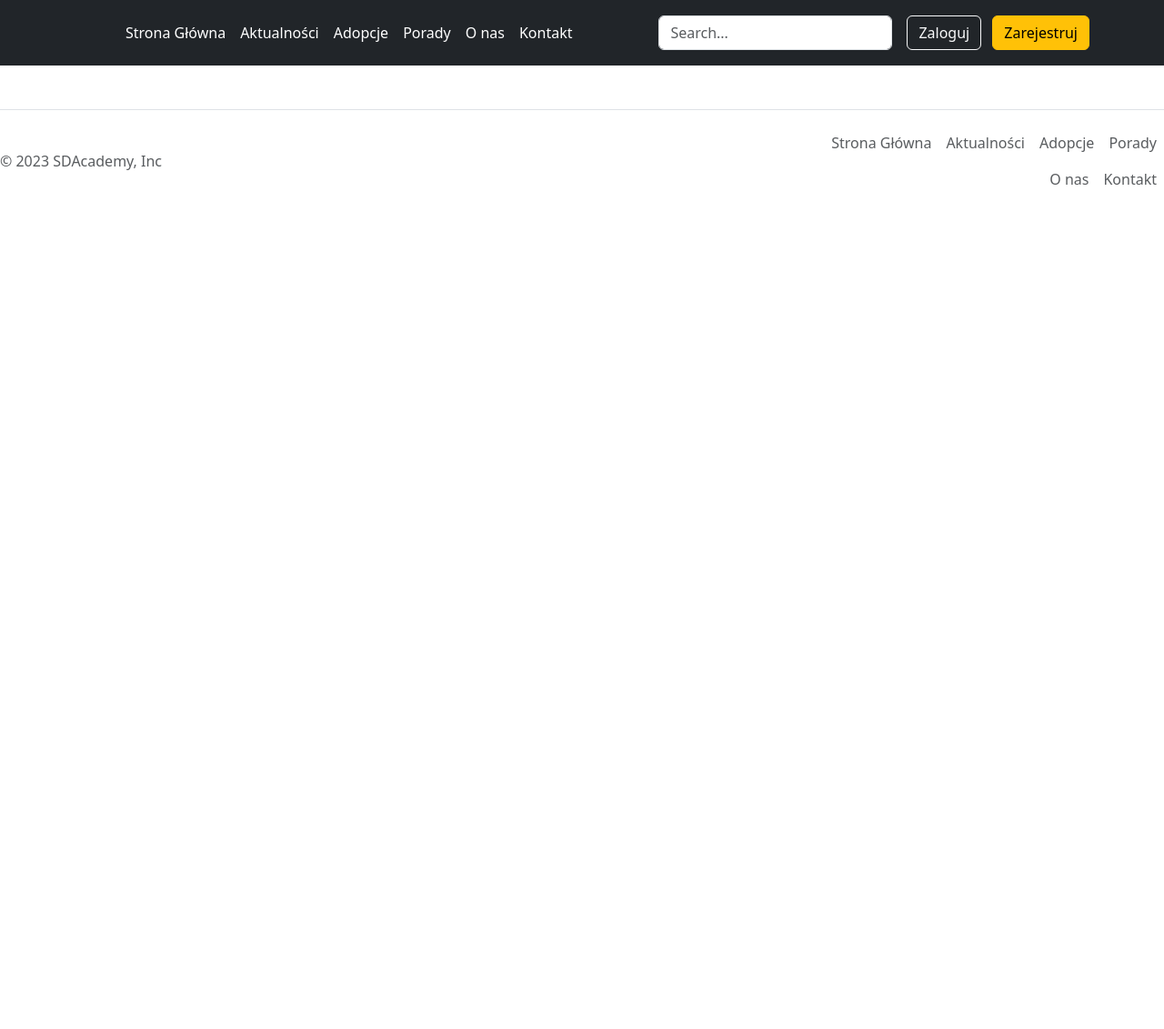
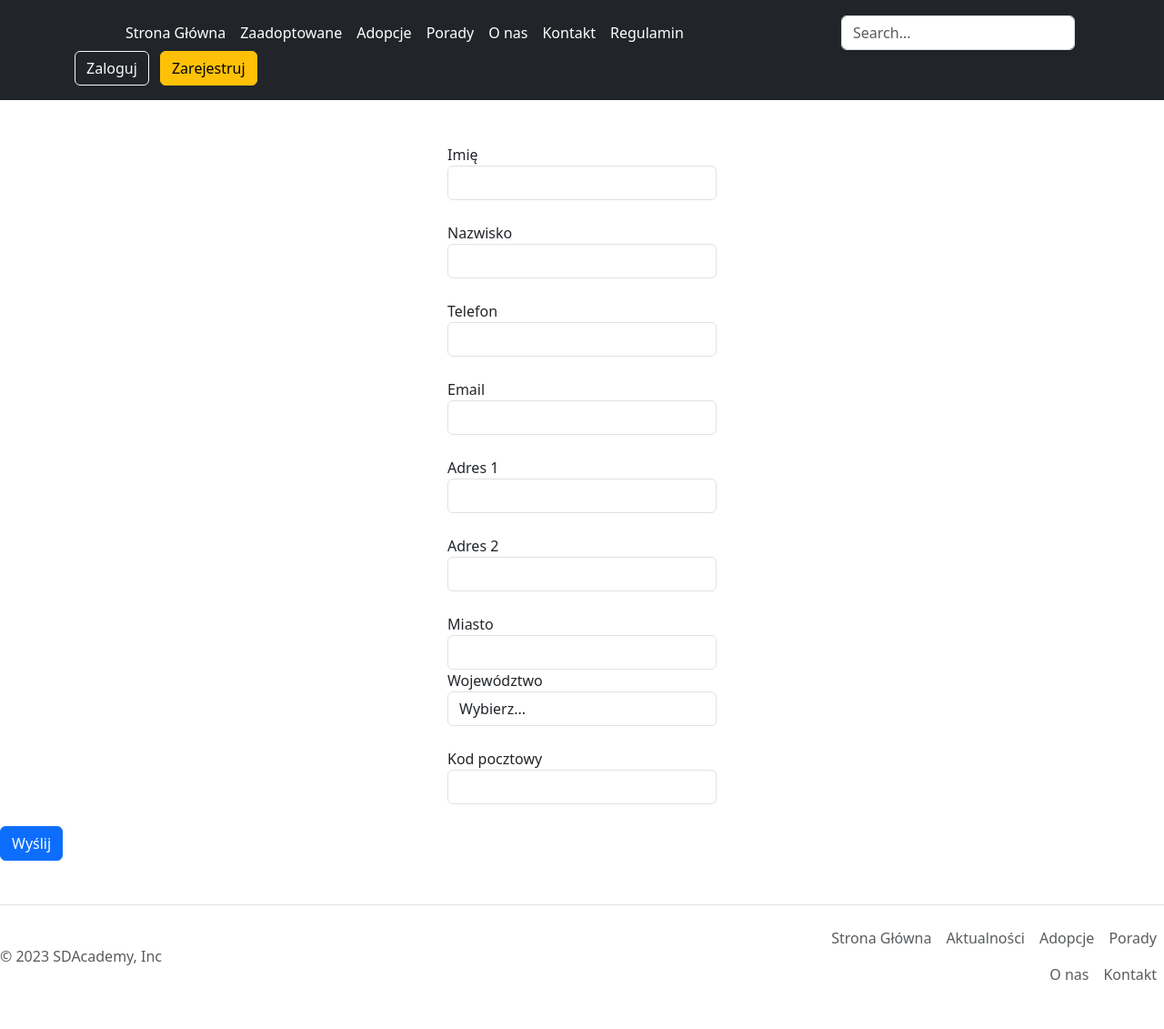
Before and after one commit to NataliaMarciniak/IT-Zwierzak, a Django app: page /adoption_form in a window 1280 px wide. Shown: the whole page at 91% size. Before the commit the page ends 203 px from the top, so only its background shows below. Run offline with Django 4.2, Linux system fonts and the light colour scheme.

Commit message:
Base template, adoption web plus single windows for announcements

```diff
--- /dev/null
+++ b/it_zwierzak/adoption_announcement/templates/adoption_announcement/adopted.html
@@ -0,0 +1,6 @@
+{% extends 'adoption_announcement/base.html' %}
+
+{% block content %}
+
+<p>to jest strona do wyświetlania zaadoptowanych zwierzaków</p>
+{% endblock content %}
--- a/it_zwierzak/adoption_announcement/templates/adoption_announcement/adoption_card.html
+++ b/it_zwierzak/adoption_announcement/templates/adoption_announcement/adoption_card.html
@@ -79,8 +79,7 @@
             </div>
             <div class="ml-5">
               <div class="col-lg-6 mb-2 mb-xl-0">
-<!--                  href wstawić link do formularza adopcyjnego-->
-                <a href="" class="btn btn-primary btn-block border-0 adoption-btn">
+                <a href="{% url 'adoption_form' %}" class="btn btn-primary btn-block border-0 adoption-btn">
                     <span class="align-middle">Adoptuj mnie</span>
                 </a>
               </div>
--- a/it_zwierzak/adoption_announcement/templates/adoption_announcement/adoption_form.html
+++ b/it_zwierzak/adoption_announcement/templates/adoption_announcement/adoption_form.html
@@ -1,26 +1,76 @@
 {% extends 'adoption_announcement/base.html' %}
 
-<li class="form-line jf-required" data-type="control_fullname" id="id_11">
-    <label class="form-label form-label-left form-label-auto" for="first_11">Imię i Nazwisko<span class="form-required">*</span></label>
-    <div id="cid_11" class="form-input jf-required">
-        <div data-wrapper-react="true">
-            <span class="form-sub-label-container" style="vertical-align:top" data-input-type="first">
-                <input type="text" id="first_11" name="q11_imieI[first]" class="form-textbox validate[required]" data-defaultvalue="" autocomplete="section-input_11 given-name" size="10" value="" data-component="first" aria-labelledby="label_11 sublabel_11_first" required="">
-                <label class="form-sub-label" for="first_11" id="sublabel_11_first" style="min-height:13px" aria-hidden="false"> Imię </label></span>
-            <span class="form-sub-label-container" style="vertical-align:top" data-input-type="last">
-                <input type="text" id="last_11" name="q11_imieI[last]" class="form-textbox validate[required]" data-defaultvalue="" autocomplete="section-input_11 family-name" size="15" value="" data-component="last" aria-labelledby="label_11 sublabel_11_last" required="">
-                <label class="form-sub-label" for="last_11" id="sublabel_11_last" style="min-height:13px" aria-hidden="false"> Nazwisko </label></span>
+{% block content %}
+
+</p>
+<form>
+<div class = "container col-md-3 justify-content-center">
+    <div class="form-row">
+        <div class="form-group mb-4">
+            <label for="name">Imię</label>
+            <input type="name" class="form-control" id="name">
+        </div>
+    <div class="form-group mb-4">
+            <label for="surname">Nazwisko</label>
+            <input type="surname" class="form-control" id="surname">
+    </div>
+    </div>
+    <div class="form-group mb-4">
+        <label for="phone">Telefon</label>
+        <input type="phone" class="form-control" id="phone" pattern="[0-9]{3}-[0-9]{3}-[0-9]{3}">
+    </div>
+    <div class="form-group mb-4">
+        <label for="email">Email</label>
+        <input type="email" class="form-control" id="email">
+    </div>
+    <div class="form-group mb-4">
+        <label for="address">Adres 1</label>
+        <input type="text" class="form-control" id="address">
+    </div>
+    <div class="form-group mb-4">
+        <label for="address2">Adres 2</label>
+        <input type="text" class="form-control" id="address2">
+    </div>
+    <div class="form-row mb-4">
+        <div class="form-group">
+            <label for="city">Miasto</label>
+            <input type="text" class="form-control" id="city">
+        </div>
+        <div class="form-group mb-4">
+            <label for="przykladoweWojewodztwo">Województwo</label>
+            <select id="przykladoweWojewodztwo" class="form-control">
+                <option selected>Wybierz...</option>
+                <option>Dolnośląskie</option>
+                <option>Kujawsko-Pomorskie</option>
+                <option>Lubelskie</option>
+                <option>Lubuskie</option>
+                <option>Łódzkie</option>
+                <option>Małopolskie</option>
+                <option>Mazowieckie</option>
+                <option>Opolskie</option>
+                <option>Podkarpackie</option>
+                <option>Podlaskie</option>
+                <option>Pomorskie</option>
+                <option>Śląskie</option>
+                <option>Świekrzyskie</option>
+                <option>Warmińsko-Mazurskie</option>
+                <option>Wielkopolskie</option>
+                <option>Zachodniopomorskie</option>
+            </select>
+        </div>
+        <div class="form-group mb-4">
+            <label for="postcode">Kod pocztowy</label>
+            <input type="text" class="form-control" id="postcode">
         </div>
     </div>
-</li>
-
-<label class="form-label form-label-left form-label-auto" for="first_11">Imię i Nazwisko<span class="form-required">*</span></label>
-
+</div>
+    <button type="submit" class="btn btn-primary">Wyślij</button>
+</form>
 
 
 <div class="mt-5">
 
-{% block content %}
+
 {% endblock content %}
 
 </div>
--- a/it_zwierzak/adoption_announcement/templates/adoption_announcement/base.html
+++ b/it_zwierzak/adoption_announcement/templates/adoption_announcement/base.html
@@ -14,11 +14,12 @@
 
         <ul class="nav col-12 col-lg-auto me-lg-auto mb-2 justify-content-center mb-md-0">
           <li><a href="{% url 'home_page' %}" class="nav-link px-2 text-white">Strona Główna</a></li>
-          <li><a href="{% url 'news' %}" class="nav-link px-2 text-white">Aktualności</a></li>
+          <li><a href="{% url 'adopted' %}" class="nav-link px-2 text-white">Zaadoptowane</a></li>
           <li><a href="{% url 'adoptions' %}" class="nav-link px-2 text-white">Adopcje</a></li>
           <li><a href="" class="nav-link px-2 text-white">Porady</a></li>
           <li><a href="#" class="nav-link px-2 text-white">O nas</a></li>
             <li><a href="#" class="nav-link px-2 text-white">Kontakt</a></li>
+          <li><a href="#" class="nav-link px-2 text-white">Regulamin</a></li>
         </ul>
 
         <form class="col-12 col-lg-auto mb-3 mb-lg-0 me-lg-3" role="search">
--- a/it_zwierzak/adoption_announcement/templates/adoption_announcement/news.html
+++ b/it_zwierzak/adoption_announcement/templates/adoption_announcement/statute.html
@@ -2,5 +2,5 @@
 
 {% block content %}
 
-<p>to jest strona do wyświetlania aktualności</p>
+<p>to jest miejsce na regulamin</p>
 {% endblock content %}
--- a/it_zwierzak/adoption_announcement/urls.py
+++ b/it_zwierzak/adoption_announcement/urls.py
@@ -4,8 +4,9 @@ from . import views
 
 urlpatterns = [
     path('', views.home_page, name='home_page'),
-    path('news', views.news, name='news'),
+    path('adopted', views.adopted, name='adopted'),
     path('adoptions', views.adoptions, name='adoptions'),
     path('adoption_card', views.adoption_card, name='adoption_card'),
-    path('adoption_form', views.adoption_form, name='adoption_form')
+    path('adoption_form', views.adoption_form, name='adoption_form'),
+    path('statute', views.statute, name='statute')
 ]
--- a/it_zwierzak/adoption_announcement/views.py
+++ b/it_zwierzak/adoption_announcement/views.py
@@ -10,8 +10,8 @@ def base(request):
 def home_page(request):
     return render(request, 'adoption_announcement/home_page.html')
 
-def news(request):
-    return render(request, 'adoption_announcement/news.html')
+def adopted(request):
+    return render(request, 'adoption_announcement/adopted.html')
 
 def adoptions(request):
     return render(request, 'adoption_announcement/adoptions.html')
@@ -21,3 +21,6 @@ def adoption_card(request):
 
 def adoption_form(request):
     return render(request, 'adoption_announcement/adoption_form.html')
+
+def statute (request):
+    return render(request, 'adoption_announcement/statute.html')
```
